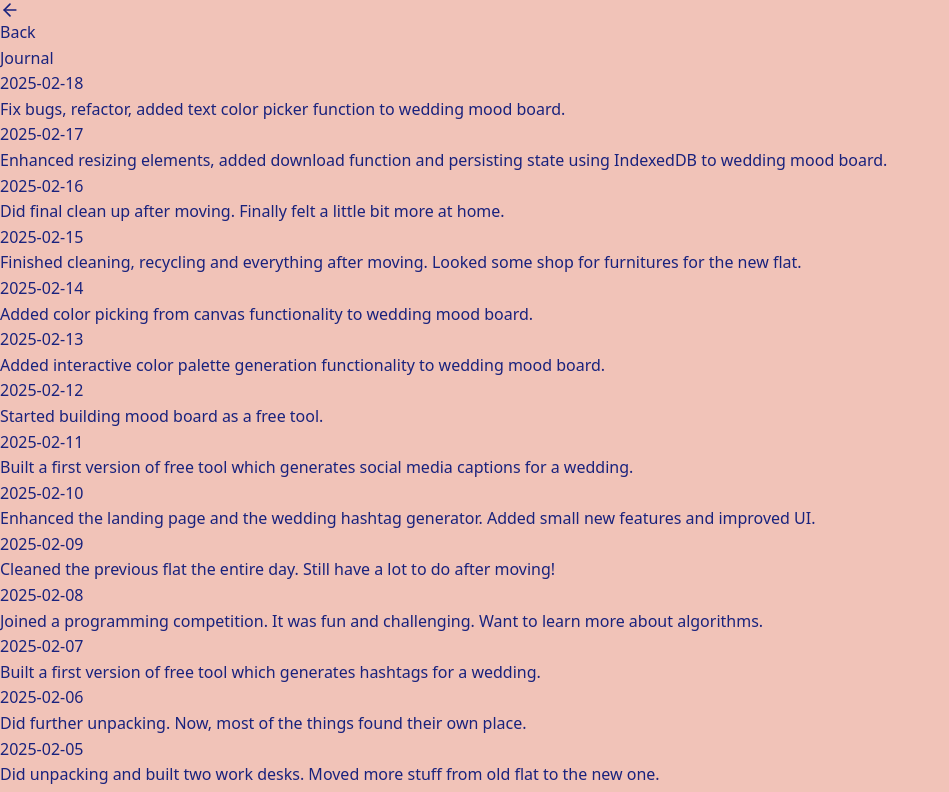
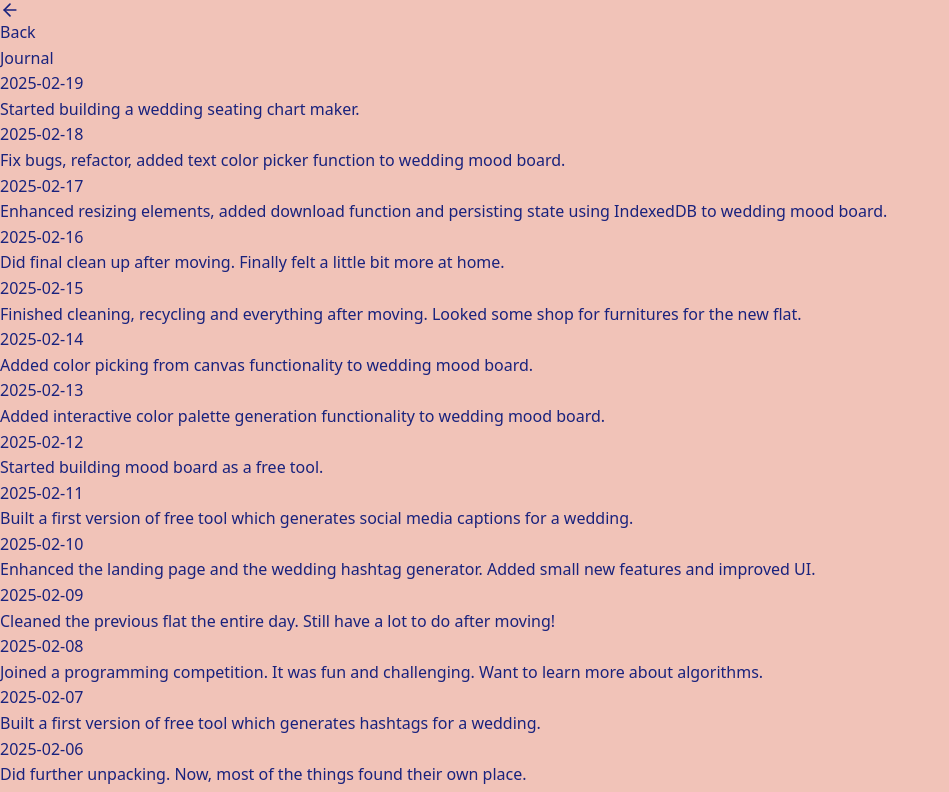
Before and after one commit to minamicode/minamicode.com, a Next.js app: page /journal in a window 1280 px wide. Shown: the top 792 px of the page, without its empty margins (0-949 px from the left). Built offline with nearby package versions, Linux system fonts and the light colour scheme.

Commit message:
add a journal

```diff
--- a/src/app/_components/JournalEntries.tsx
+++ b/src/app/_components/JournalEntries.tsx
@@ -6,6 +6,10 @@ type JournalEntry = {
 };
 
 const entries: JournalEntry[] = [
+  {
+    date: "2025-02-19",
+    text: "Started building a wedding seating chart maker.",
+  },
   {
     date: "2025-02-18",
     text: "Fix bugs, refactor, added text color picker function to wedding mood board.",
```
